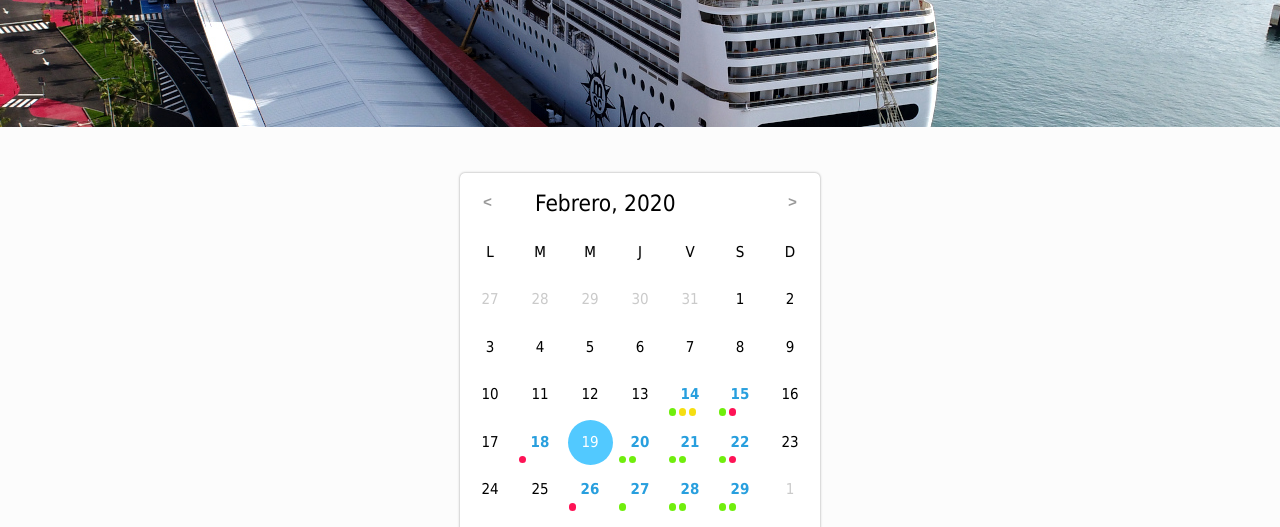
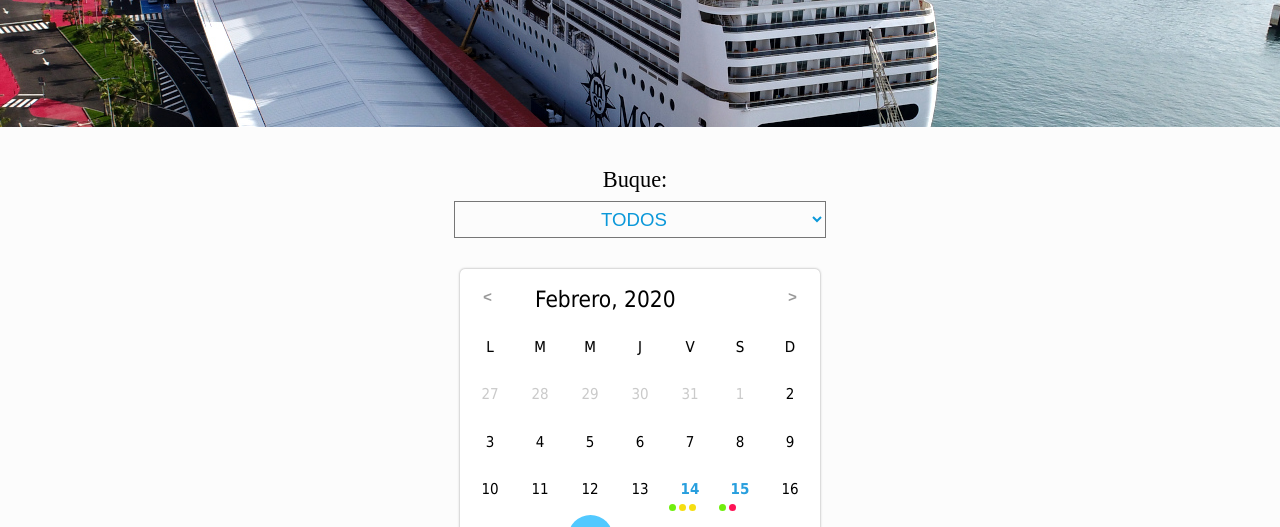
Before and after one commit to Robaina/crucerosTenerife, a plain HTML site: page index.html in a window 1280 px wide. Shown: the part 273-800 px from the top of the page. Drawn offline with Linux system fonts and the light colour scheme; a web font is replaced by a local one.

Commit message:
added select form

```diff
--- a/index.html
+++ b/index.html
@@ -31,6 +31,12 @@
 
     <!-- <div id="histogram"></div> -->
 
+    <form id="buque-form">
+      <p id="form-buque">Buque:</p>
+      <select name="buques" id="select-list" onchange="changeSelectedShip()">
+      </select>
+    </form>
+
     <div class="centering-container">
       <div id="my-calendar" data-first-day-of-the-week="2"></div>
     </div>
--- a/master.css
+++ b/master.css
@@ -48,6 +48,7 @@ td {
   text-shadow: 4px 4px 12px black;
   font-family: 'Anton', sans-serif;
   color: var(--titleColor);
+  max-width: 90%;
 }
 
 #histogram {
@@ -195,6 +196,34 @@ a {
   color: var(--fancyColor);
 }
 
+form {
+  margin-top: 5vh;
+  margin-bottom: 3vh;
+  margin-left: calc( (100vw - var(--calendar-width)) / 2 );
+  z-index: 2;
+  color: inherit;
+}
+
+#form-buque {
+  font-size: calc(0.06 * var(--calendar-width));
+  margin-left: calc(0.40 * var(--calendar-width));
+  margin-bottom: 1vh;
+}
+
+#select-list {
+  font-size: calc(0.05 * var(--calendar-width));
+  text-align-last: center;
+  color: var(--fancyColor);
+  background-color: var(--body-color);
+  width: var(--calendar-width);
+  height: calc(0.1 * var(--calendar-width));
+}
+
+select option {
+  background-color: var(--body-color);
+  font-size: calc(0.05 * var(--calendar-width));
+}
+
 ::-webkit-scrollbar {
   width: 1vw;
 }
--- a/script.js
+++ b/script.js
@@ -61,26 +61,41 @@ Papa.parse("crucerosprevistos_Tenerife.csv", {
   header: true,
 	complete: function(results) {
 
-    initialize(results);
+		ships = results.data.filter(s => s.PUERTO_ID === "T");
+		// ships = ships.filter(ship => ship["BUQUE"] === "AIDANOVA");
+	  ships.pop();
+
+		let unique_ship_names = getUniqueValues(
+			ships.map(ship => ship.BUQUE)
+		).sort();
+
+
+		prepareSelectionForm(unique_ship_names);
+
+		changeSelectedShip();
+
+    // initialize(ships);
 
 	}
 });
 
-function initialize(results) {
+function initialize(ships) {
 
 	resizeCalendar();
 
-  ships = results.data.filter(s => s.PUERTO_ID === "T");
-  ships.pop();
-  const fields = Object.keys(ships[0]);
+  // const fields = Object.keys(ships[0]);
   // console.log(fields);
-  let names = getPropertyValuesAcrossShips("H_ENTRADA", ships);
-  let lengths = getPropertyValuesAcrossShips("ESLORA", ships);
-  let arrival_date = ships.map(ship => ship["F_ENTRADA"]);
+  // let names = getPropertyValuesAcrossShips("BUQUE", ships);
+  // let lengths = getPropertyValuesAcrossShips("ESLORA", ships);
+  // let arrival_date = ships.map(ship => ship["F_ENTRADA"]);
 
-  let dates = ships.filter(ship => parseFloat(ship["ESLORA"]) > 0).map(
-    ship => ship["F_ENTRADA"]);
+  // let dates = ships.filter(ship => parseFloat(ship["ESLORA"]) > 0).map(
+  //   ship => ship["F_ENTRADA"]);
 
+	// let dates = ships.filter(ship => ship["BUQUE"] === "AIDANOVA").map(
+	// 	ship => ship["F_ENTRADA"]);
+
+	let dates = ships.map(ship => ship["F_ENTRADA"]);
   let current_date = new Date;
   let current_month = current_date.getMonth() + 1;
   let n_ships_in_current_month = countShipsInMonth(current_month, dates);
@@ -123,6 +138,37 @@ function initialize(results) {
     // console.log(n_ships_str);
   })
 
+}
+
+function prepareSelectionForm(unique_ship_names) {
+	let form = 	document.getElementById("select-list");
+	let option_all = document.createElement("option");
+	option_all.text = "TODOS";
+	option_all.value = "Todos";
+	option_all.selected = "selected";
+	form.add(option_all);
+
+	for (ship_name of unique_ship_names) {
+		let option = document.createElement("option");
+		option.text = ship_name;
+		option.value = ship_name;
+		option.setAttribute("id", ship_name);
+		form.add(option);
+	}
+}
+
+function changeSelectedShip() {
+	unselectDates(calendar);
+	calendar.clearAllEventMarks();
+  let selector = document.getElementById("select-list");
+  let selected_ship = selector[selector.selectedIndex].value;
+  if (selected_ship !== "Todos") {
+		let selected_ships = ships.filter(ship => ship["BUQUE"] === selected_ship);
+		calendar.goto(selected_ships[0]["F_ENTRADA"]);
+		initialize(selected_ships);
+	} else {
+		 initialize(ships);
+	}
 }
 
 function addCalendarLegend(categories) {
@@ -314,6 +360,12 @@ function getDateStr(date) {
     return jsCalendar.tools.dateToString(date, 'DD/MM/YYYY', 'en')
 }
 
+function unselectDates(calendar) {
+	calendar.onDateRender(function(date, element, info) {
+		element.style.fontWeight = 'normal';
+		element.style.color = (info.isCurrentMonth) ? 'black' : '#CACACA';
+	});
+}
 
 function selectDates(dates, calendar) {
   // Make changes on the date elements
@@ -360,7 +412,3 @@ function addCalendarMarks(date_strs, calendar, category=null) {
 function getShipsOnDate(date_str, ships) {
   return ships.filter(ship => ship["F_ENTRADA"] === date_str)
 }
-
-function filterShipsByProperty(property="BUQUE", value="AIDANOVA") {
-	return ships.filter(ship => ship[property] === value)
-}
```
